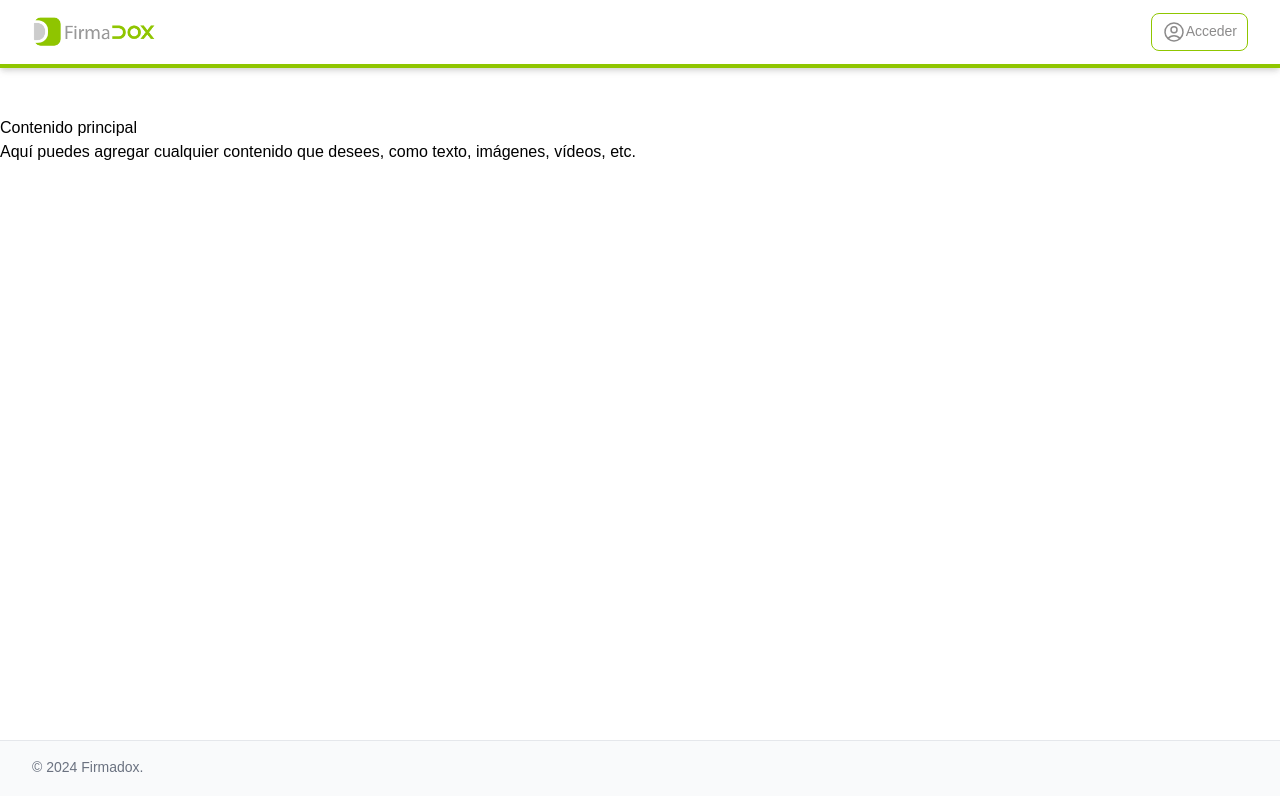
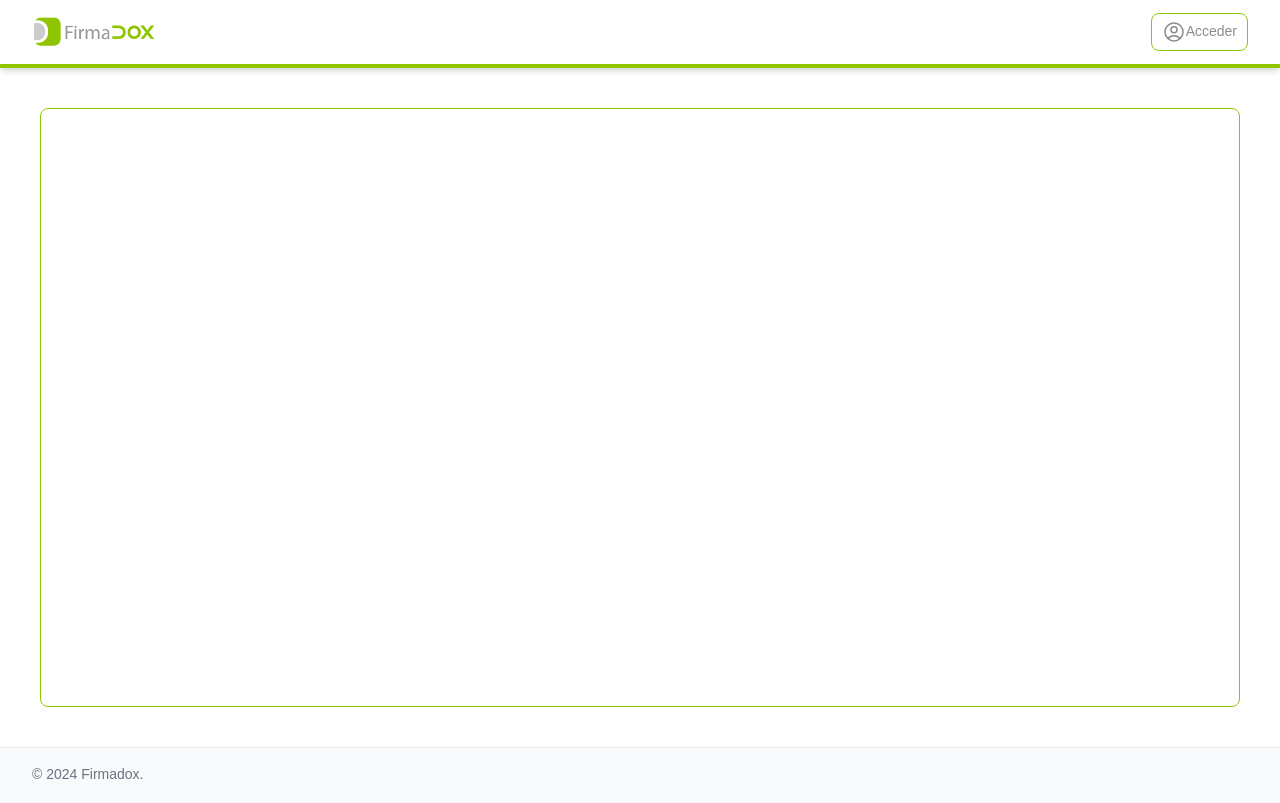
Before and after one commit to feriveragom/rvtfao, a React (Vite) app: page / in a window 1280 px wide. Built offline with nearby package versions, Linux system fonts and the light colour scheme.

Commit message:
Maquetacion inicial

```diff
--- a/src/App.jsx
+++ b/src/App.jsx
@@ -12,7 +12,7 @@ function App() {
   return (
     <BrowserRouter>
       <Header />
-      <main className="flex h-[calc(100vh-(8rem))]">
+      <main className="flex h-[calc(100vh-(7.55rem))]">
         <Routes>
           <Route path="/" element={<Body />} />
           <Route path="/about" element={<About />} />
--- a/src/components/Body.jsx
+++ b/src/components/Body.jsx
@@ -1,8 +1,6 @@
 function Body() {
   return (
-    <div className="container mx-auto py-12">
-      <h1>Contenido principal</h1>
-      <p>Aquí puedes agregar cualquier contenido que desees, como texto, imágenes, vídeos, etc.</p>
+    <div className="container m-10 border border-primary rounded-lg	">
     </div>
   );
 };
--- a/src/components/Header.jsx
+++ b/src/components/Header.jsx
@@ -8,7 +8,9 @@ function Header() {
         <div class="flex h-16 justify-between">
           <div class="flex">
             <div class="flex flex-shrink-0 items-center">
-            <img className='h-8' src="./firmadox.png" alt="Mi imagen" />
+              <Link to="/">
+                <img className="h-8" src="./firmadox.png" alt="Mi imagen" />
+              </Link>
             </div>
             <div class="sr-only hidden sm:-my-px sm:ml-6 sm:flex">
               <a href="/firmadox" data-phx-link="redirect" data-phx-link-state="push" class="text-gray-900 inline-flex items-center px-4 pt-1 text-sm font-medium" data-phx-id="m2-phx-F7rT1wh1dkPYB0py">
@@ -21,7 +23,7 @@ function Header() {
           </div>
           <div class="hidden sm:ml-6 sm:flex sm:items-center sm:justify-end ">
             <div class="flex items-center justify-end">
-              <a href="https://canary-web.albertcs.com/auth?redirect=https://canary-plataforma.firmadox.cl/firmadox" class="text-fdox-gray-dark/80 hover:text-fdox-gray-dark inline-flex items-center justify-center px-2.5 py-1.5 text-sm font-medium group border border-primary rounded-lg" data-phx-id="m4-phx-F7rT1wh1dkPYB0py">
+              <a href="https://canary-web.albertcs.com/auth?redirect=https://rvtfao.vercel.app/" class="text-fdox-gray-dark/80 hover:text-fdox-gray-dark inline-flex items-center justify-center px-2.5 py-1.5 text-sm font-medium group border border-primary rounded-lg" data-phx-id="m4-phx-F7rT1wh1dkPYB0py">
                 <UserCircleIcon  className="h-6 w-6" />
                 <span class="mb-0.5">Acceder</span>
               </a>
```
